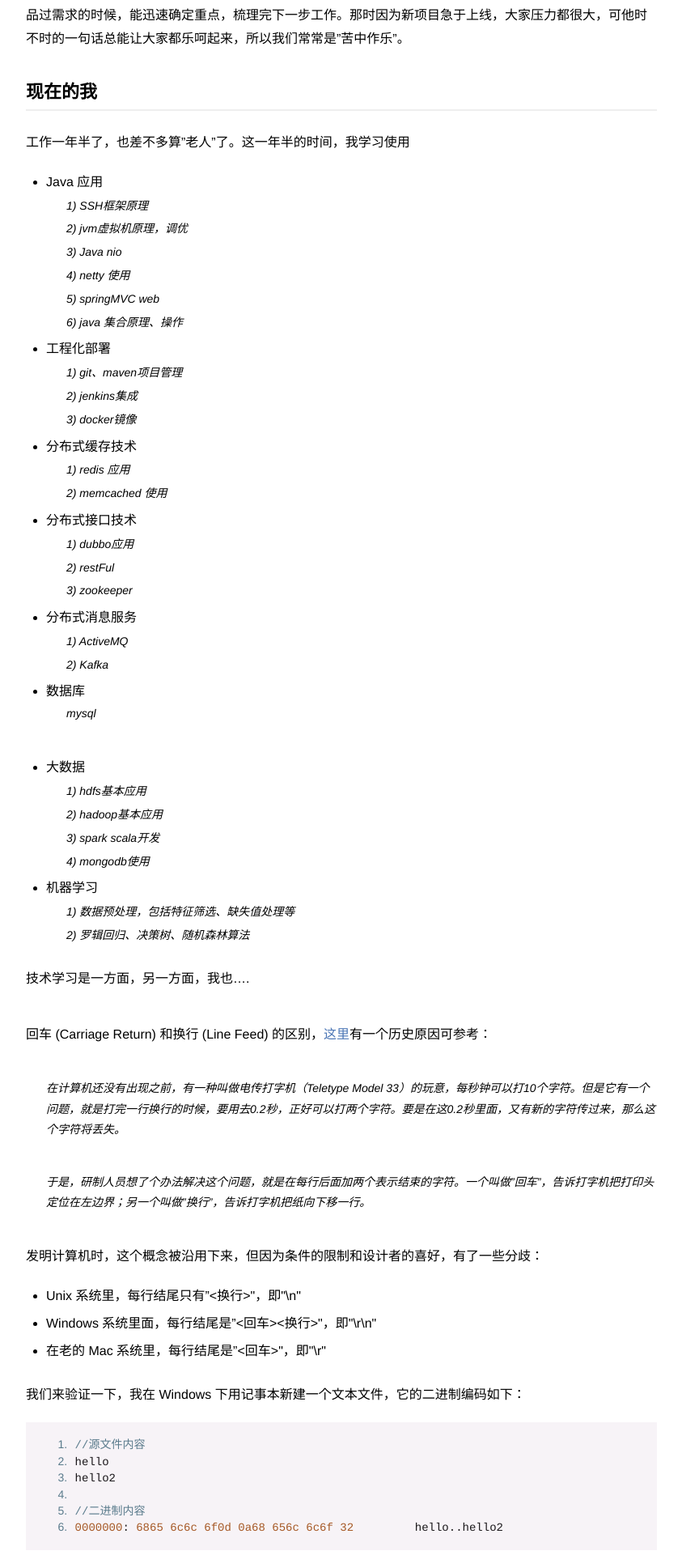
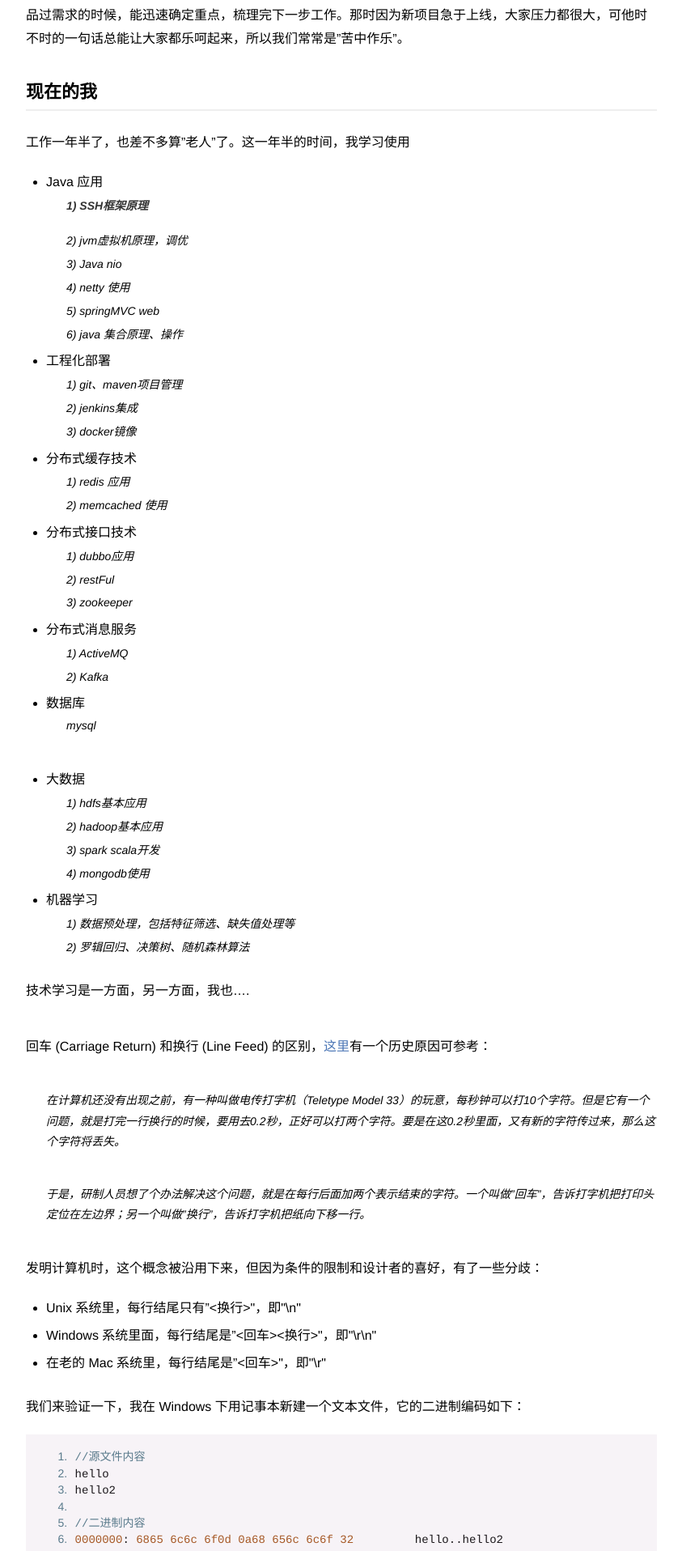
Before and after one commit to chenweiw09/chenweiw09.github.io, a Jekyll site: the page built from _posts/2017-08-13-about-me.md, in a window 1280 px wide. Shown: the part 757-2673 px from the top of the page at 81% size, without its empty margins (218-1061 px from the left). Built offline with Jekyll 4.4.1, drawn with Linux system fonts in a browser that asks for light colours.

```diff
--- a/_posts/2017-08-13-about-me.md
+++ b/_posts/2017-08-13-about-me.md
@@ -23,7 +23,7 @@ category: blog
 
 工作一年半了，也差不多算"老人"了。这一年半的时间，我学习使用
 - Java 应用
-> # 1) SSH框架原理
+> ##### 1) SSH框架原理
 > # 2) jvm虚拟机原理，调优
 > # 3) Java nio
 > # 4) netty 使用
```
